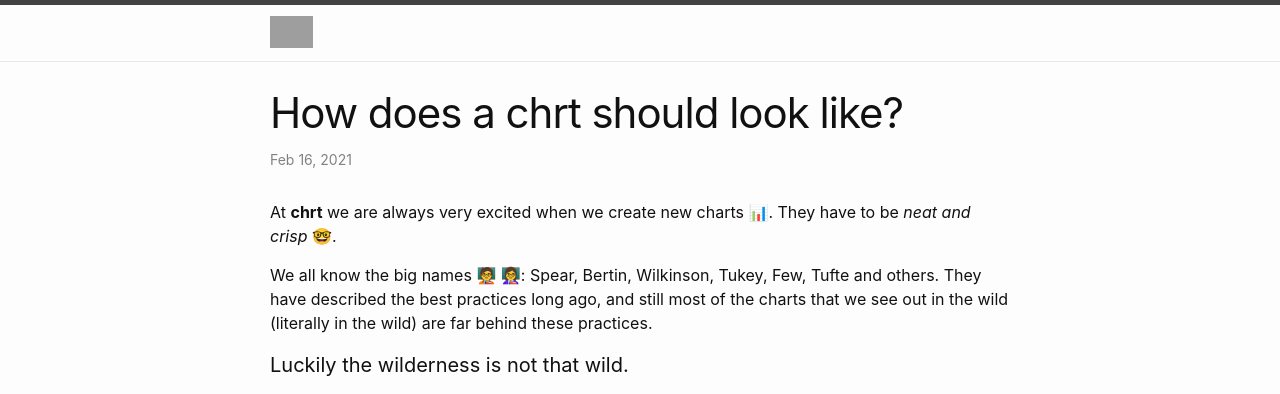
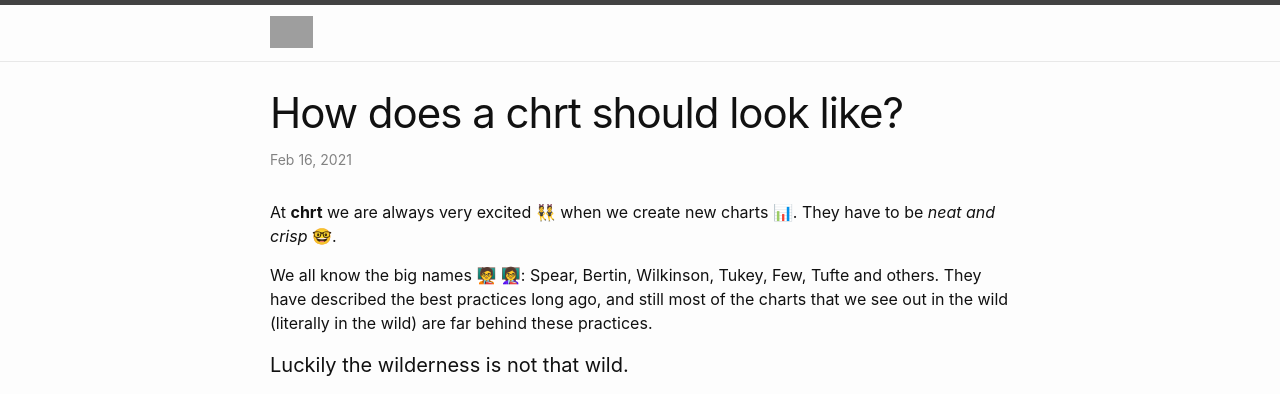
Before and after one commit to chrt-io/blog, a Jekyll site: the page built from _posts/2021-02-16-how-does-a-chrt-should-look-like.md, in a window 1280 px wide, cut to the strip 0-394 px from the top of the page. Built offline with Jekyll 4.4.1, drawn with Linux system fonts in a browser that asks for light colours; grey boxes are pictures that could not be loaded.

```diff
--- a/_posts/2021-02-16-how-does-a-chrt-should-look-like.md
+++ b/_posts/2021-02-16-how-does-a-chrt-should-look-like.md
@@ -5,7 +5,7 @@ date: 2021-02-16 00:00:00 +0000
 categories: ''
 
 ---
-At **chrt** we are always very excited when we create new charts 📊. They have to be _neat and crisp_ 🤓.
+At **chrt** we are always very excited 👯 when we create new charts 📊. They have to be _neat and crisp_ 🤓.
 
 We all know the big names 🧑‍🏫 👩‍🏫: Spear, Bertin, Wilkinson, Tukey, Few, Tufte and others. They have described the best practices long ago, and still most of the charts that we see out in the wild (literally in the wild) are far behind these practices.
 
```
